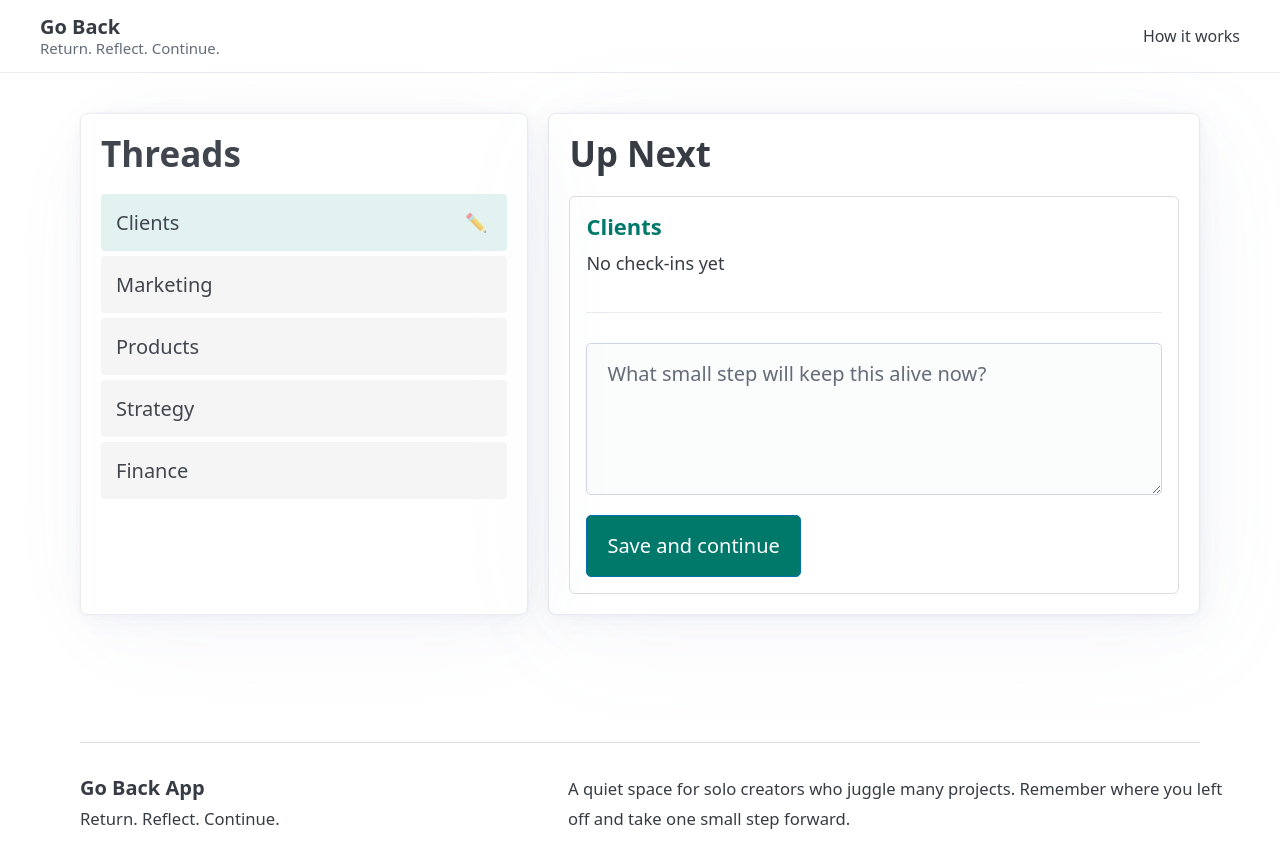
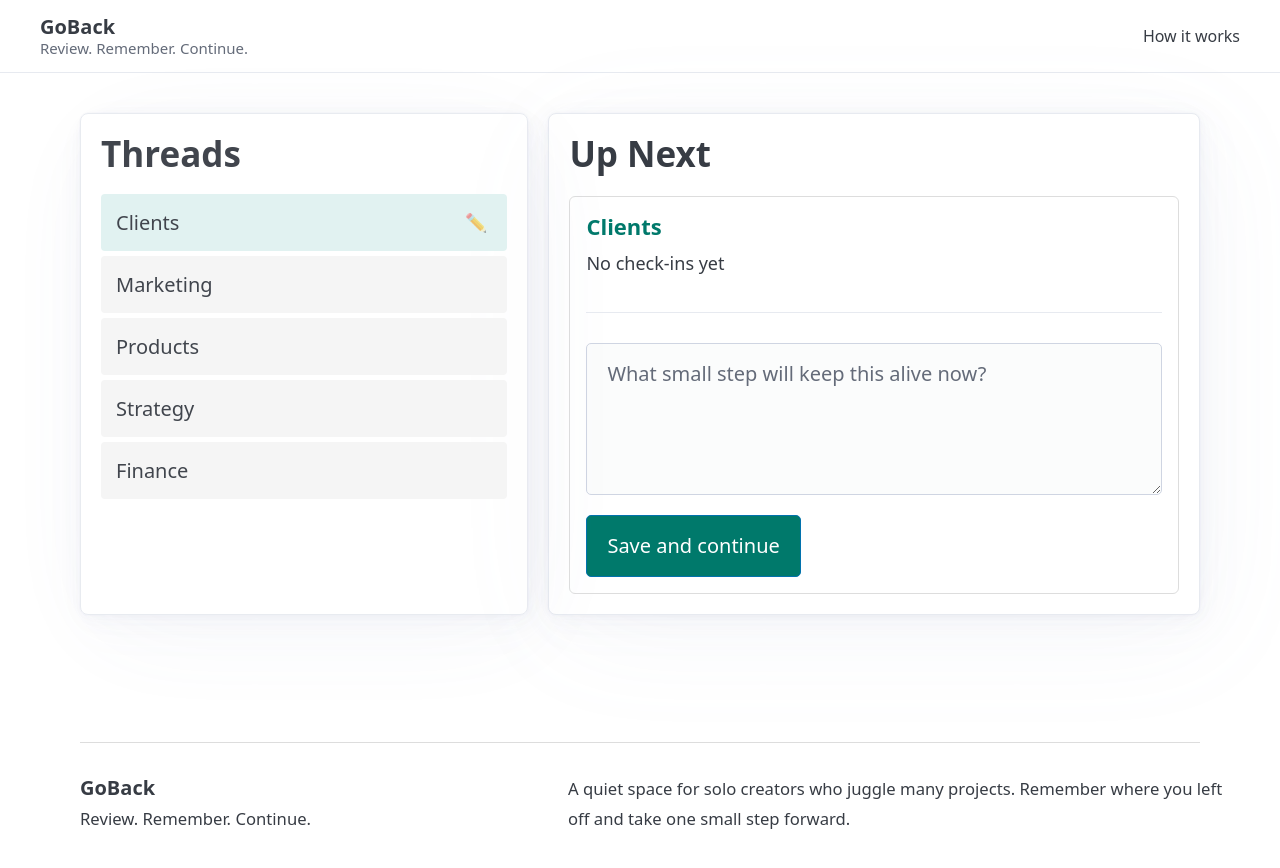
Before and after one commit to rutaio/gobackapp, a React (Vite) app in the folder frontend/: page / in a window 1280 px wide. Shown: the top 868 px of the page. Built offline with nearby package versions, Linux system fonts and the light colour scheme.

Commit message:
update app's tagline

```diff
--- a/frontend/src/components/Footer.tsx
+++ b/frontend/src/components/Footer.tsx
@@ -3,11 +3,10 @@ import '../styles/components/footer.css';
 export const Footer = () => {
   return (
     <footer id="footer" className="container footer">
-
       <div>
-          <strong>Go Back App</strong>
+        <strong>GoBack</strong>
         <br />
-          <small>Return. Reflect. Continue.</small>
+        <small>Review. Remember. Continue.</small>
       </div>
 
       <div>
@@ -16,7 +15,6 @@ export const Footer = () => {
           where you left off and take one small step forward.
         </small>
       </div>
-
     </footer>
   );
 };
--- a/frontend/src/components/Header.tsx
+++ b/frontend/src/components/Header.tsx
@@ -4,8 +4,8 @@ export const Header = () => {
   return (
     <header>
       <div className="logo">
-        <strong>Go Back</strong>
-        <small>Return. Reflect. Continue.</small>
+        <strong>GoBack</strong>
+        <small>Review. Remember. Continue.</small>
       </div>
 
       <nav>
```
Lines whose indentation alone changed are shown as unchanged.
